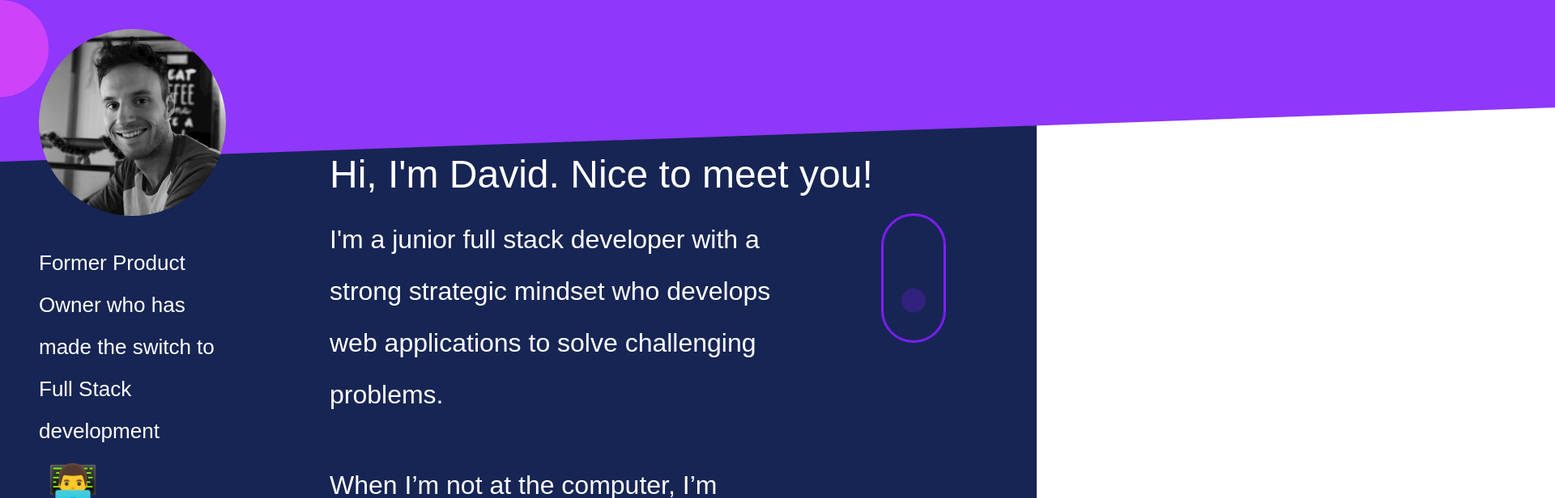
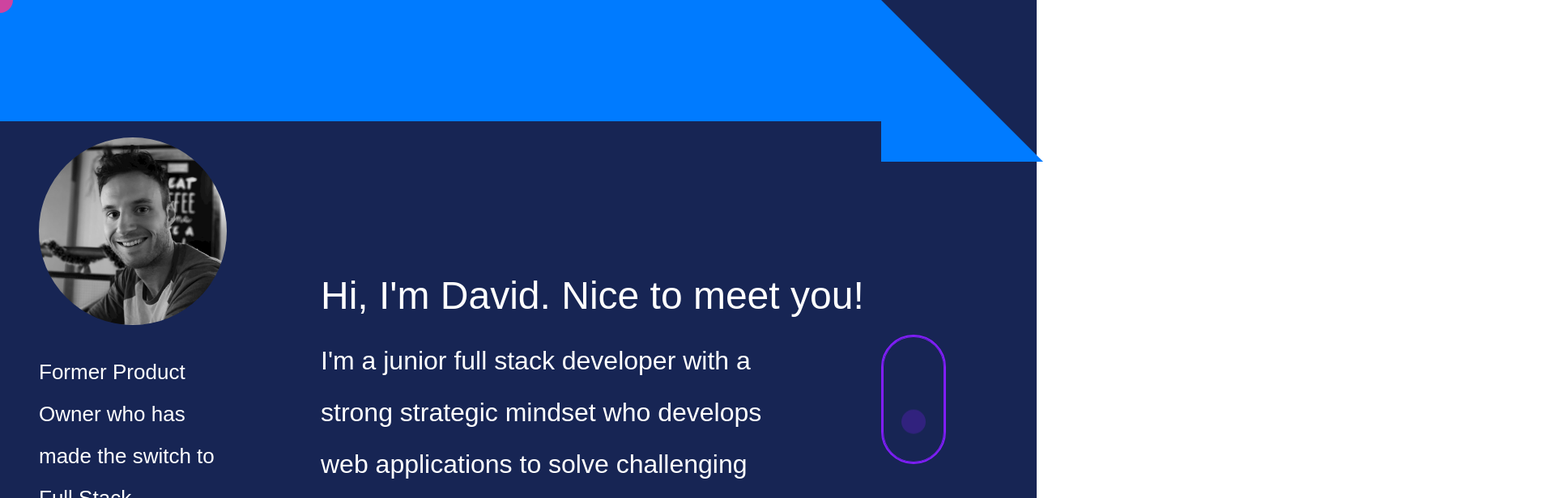
Before and after one commit to dgraham09/portfolio-site, a React (Create React App) app: page / in a window 1280 px wide. Shown: the top 616 px of the page at 81% size, 1920 px wide, since content can reach past the window. Built offline with nearby package versions, Linux system fonts and the light colour scheme; a web font is replaced by a local one.

Commit message:
fix header by matthieu

```diff
--- a/src/App.css
+++ /dev/null
@@ -1,5 +0,0 @@
-/* .App {
-  text-align: center;
-}
-
- */
--- a/src/App.js
+++ b/src/App.js
@@ -1,10 +1,9 @@
 
-import "./App.css";
 import Profile from "../src/components/Profile";
 
 function App() {
   return (
-    <div className="App">
+    <div className="App bg-blue-950">
       <Profile />
 
     </div>
--- a/src/components/Profile.js
+++ b/src/components/Profile.js
@@ -84,12 +84,13 @@ const Profile = () => {
   // bg-cyan-950
   // bg-blue-950
   return (
-    <section className="grid grid-cols-4 gap-7  bg-blue-950 profile">
-      <motion.div
-        className="cursor"
-        variants={variants}
-        animate={cursorVariant}
-      ></motion.div>
+    <div>
+      <header>
+        <div className="intro"></div>
+      </header>
+      <main>
+        <div className="grid grid-cols-4 gap-4 profile">
+          <aside>
               <div
                 className="ml-12 m-5 profile-image-container bg-"
                 onMouseEnter={textEnter}
@@ -159,13 +160,19 @@ const Profile = () => {
                   </div>
                 </div>
               </div>
+          </aside>
+          <section class="col-start-2 col-end-7">
+          <motion.div
+            className="cursor"
+            variants={variants}
+            animate={cursorVariant}
+          ></motion.div>
           <div
             className="col-span-3 ms-20"
             onMouseEnter={textEnter}
             onMouseLeave={textLeave}
           >
             <motion.div style={{ opacity: introOpacity }} className="w-full h-96">
-          <div className="intro"></div>
               <br></br>
               <br></br>
               <br></br>
@@ -247,6 +254,13 @@ const Profile = () => {
             </section>
           </div>
           </section>
+        </div>
+      </main>
+    </div>
+
+    // <section className="grid grid-cols-4 gap-7  bg-blue-950 profile">
+    //
+    // </section>
   );
 };
 
--- /dev/null
+++ b/src/components/button/buttonComponent.jsx
@@ -0,0 +1 @@
+my button r
--- a/src/index.css
+++ b/src/index.css
@@ -19,14 +19,23 @@ body {
 }
 
 .intro {
-  background-color: rgb(143, 55, 250);
-  transform: rotateZ(-2deg) translateY(-12rem) translateX(-1rem);
-  height: 350px;
-  width: 2386px;
+  height: 150px;
+  width: 85%;
+  position: relative;
+  background-color: #007bff;
+  z-index: 0;
+}
+
+.intro::before {
+  content: '';
   position: absolute;
-  left: 10.5px;
-
-  z-index: 0;
+  width: 0;
+  height: 0;
+  border-style: solid;
+  border-width: 0 0 200px 200px;
+  border-color: transparent transparent #007bff transparent;
+  right: -200px;
+  transform: rotate(90deg);
 }
 
 /* color: rgb(193, 191, 191); */
```
Also changed, not shown: pages/homepage.js (added), 2 other files (tests, documents, lock files or other folders). Lines whose indentation alone changed are shown as unchanged.
